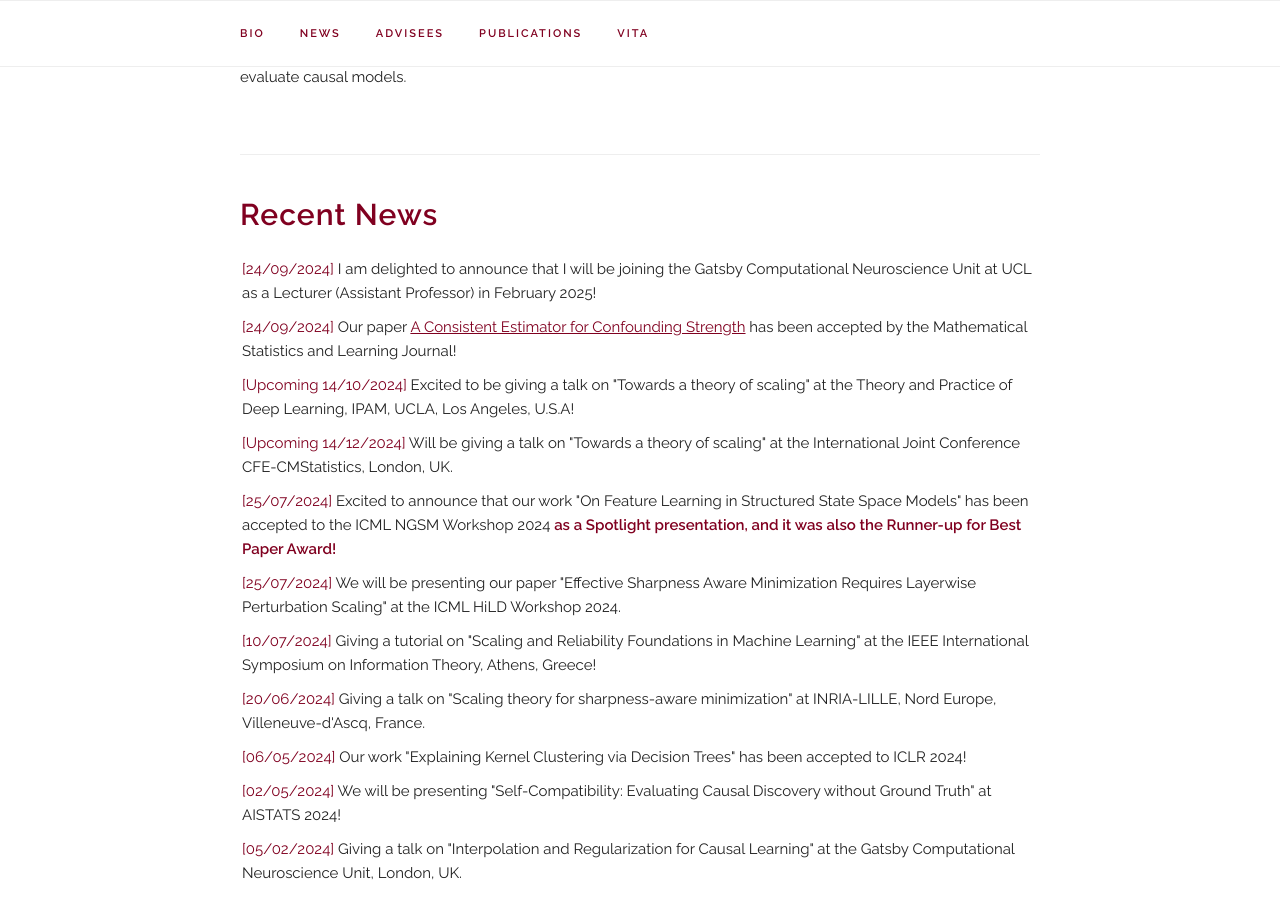
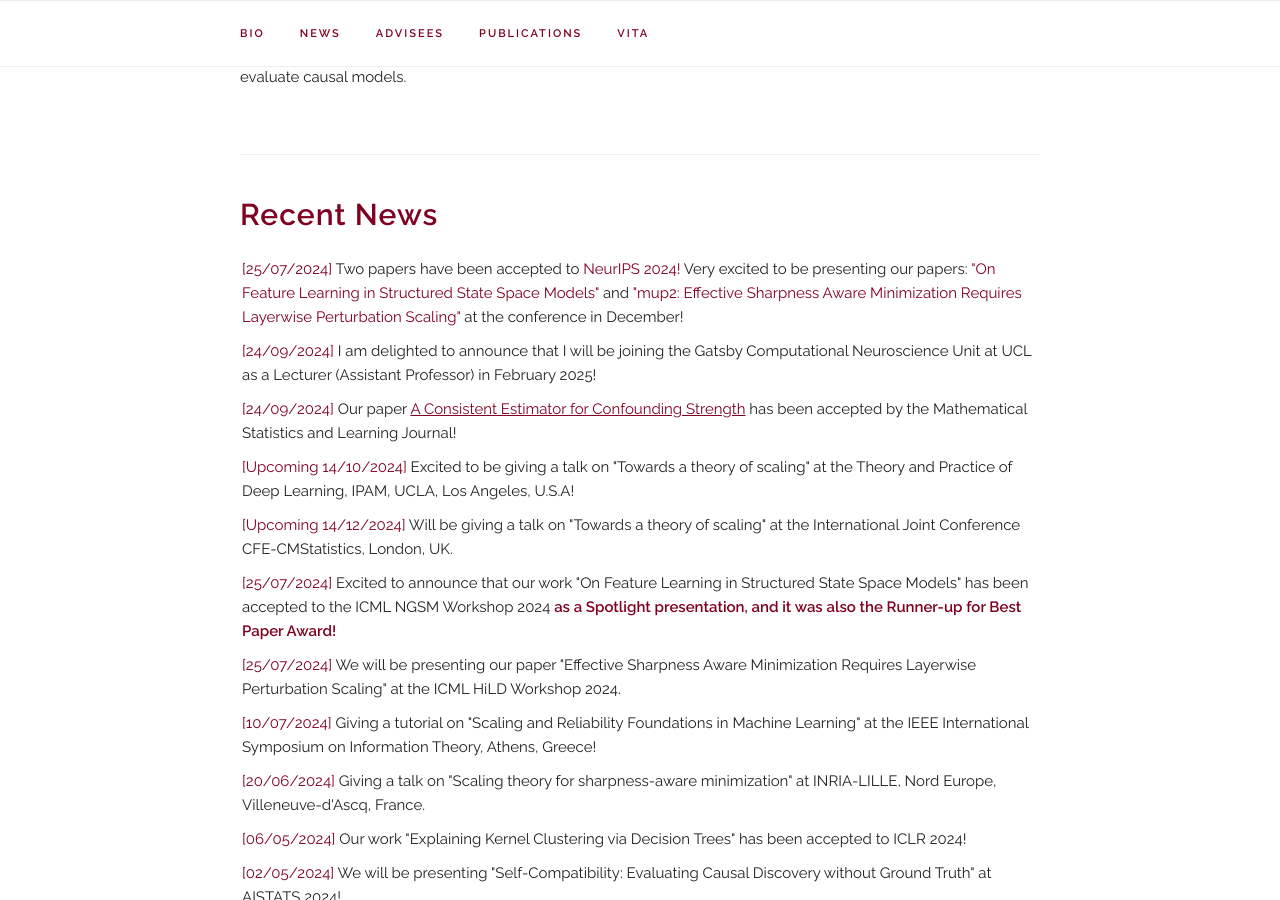
Before and after one commit to leenachennuru/jekyll-leenacvankadara, a Jekyll site: the page built from index.html, in a window 1280 px wide and 900 px high, scrolled down 1094 px. Built offline with Jekyll 4.4.1, drawn with Linux system fonts in a browser that asks for light colours; some web fonts are replaced.

Commit message:
Neurips publications

```diff
--- a/index.html
+++ b/index.html
@@ -74,6 +74,11 @@ title: Home
   <h4 style="color: #800020; font-weight: bold; margin-top: 0;">Recent News</h4>
   <!-- <p> Scroll for older news </p> -->
   <UL style="list-style-type: none; padding: 2px; overflow-y: hidden; height:auto;">
+
+
+    <li> <span style="color: #800020;">[25/07/2024]</span>
+      Two papers have been accepted to <span style="color: #800020;">NeurIPS 2024!</span> Very excited to be presenting our papers: <span style="color: #800020;">"On Feature Learning in Structured State Space Models"</span> and <span style="color: #800020;">"mup2: Effective Sharpness Aware Minimization Requires Layerwise Perturbation Scaling"</span> at the conference in December!</b>
+    </li>
 
       <li> <span style="color: #800020;">[24/09/2024]</span>
         I am delighted to announce that I will be joining the Gatsby Computational Neuroscience Unit at UCL as a Lecturer (Assistant Professor) in February 2025!</li>
```
